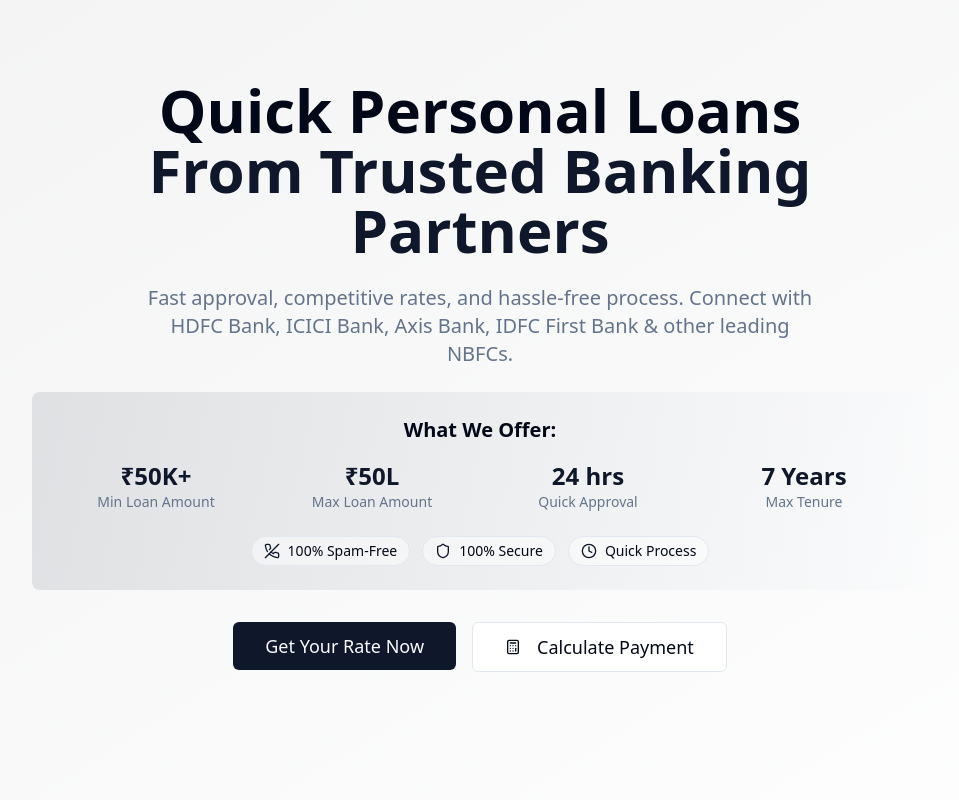
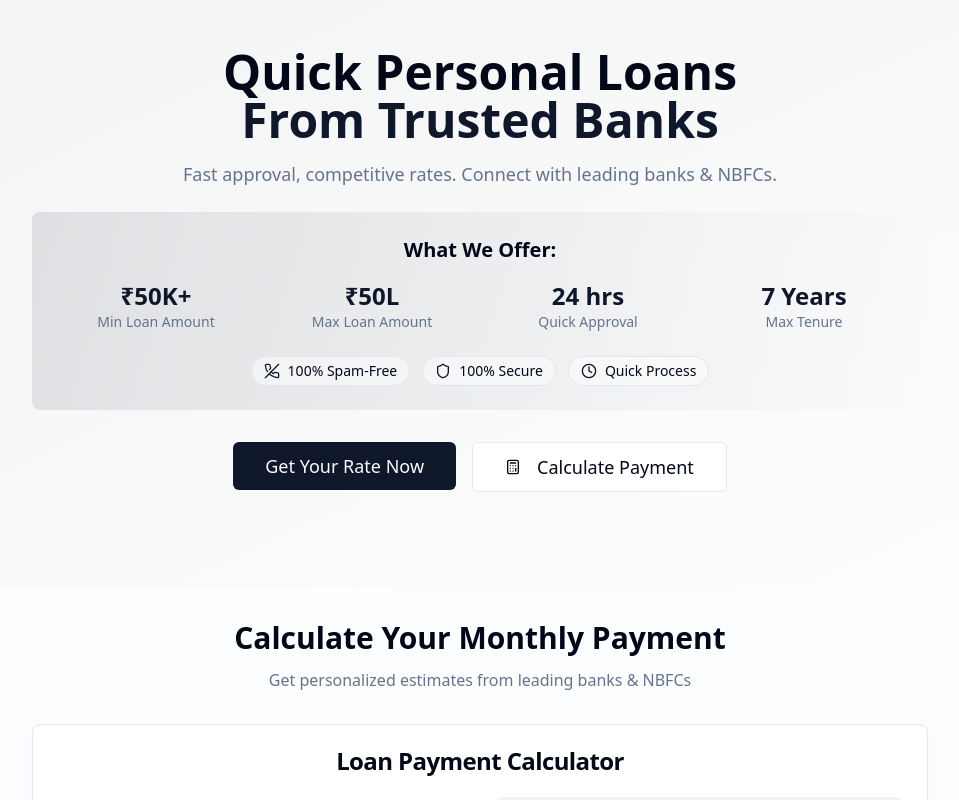
Before and after one commit to asatishpaul/simple-hi-universe-maker, a React (Vite) app: page / in a window 1280 px wide. Shown: the top 800 px of the page, without its empty margins (160-1119 px from the left). Built offline with nearby package versions, Linux system fonts and the light colour scheme.

Commit message:
Reduce section spacing and update headline
Reduced spacing between sections and updated the hero headline.

```diff
--- a/src/components/Hero.tsx
+++ b/src/components/Hero.tsx
@@ -8,17 +8,16 @@ export const Hero = () => {
   };
 
   return (
-    <section className="bg-gradient-to-br from-primary/5 to-secondary/10 py-20">
+    <section className="bg-gradient-to-br from-primary/5 to-secondary/10 py-12">
       <div className="container mx-auto px-4">
         <div className="max-w-4xl mx-auto text-center">
-          <h1 className="text-4xl md:text-6xl font-bold text-foreground mb-6">
+          <h1 className="text-3xl md:text-5xl font-bold text-foreground mb-4">
             Quick Personal Loans
-            <span className="text-primary block">From Trusted Banking Partners</span>
+            <span className="text-primary block">From Trusted Banks</span>
           </h1>
 
-          <p className="text-xl text-muted-foreground mb-6 max-w-2xl mx-auto">
-            Fast approval, competitive rates, and hassle-free process.
-            Connect with HDFC Bank, ICICI Bank, Axis Bank, IDFC First Bank & other leading NBFCs.
+          <p className="text-lg text-muted-foreground mb-6 max-w-2xl mx-auto">
+            Fast approval, competitive rates. Connect with leading banks & NBFCs.
           </p>
 
           <div className="bg-gradient-to-r from-primary/10 to-secondary/10 p-6 rounded-lg mb-8 max-w-4xl mx-auto">
--- a/src/components/LoanCalculator.tsx
+++ b/src/components/LoanCalculator.tsx
@@ -43,15 +43,15 @@ export const LoanCalculator = () => {
   };
 
   return (
-    <section id="calculator" className="py-16 bg-secondary/20">
+    <section id="calculator" className="py-8 bg-secondary/20">
       <div className="container mx-auto px-4">
         <div className="max-w-4xl mx-auto">
-          <div className="text-center mb-12">
-            <h2 className="text-3xl md:text-4xl font-bold text-foreground mb-4">
+          <div className="text-center mb-8">
+            <h2 className="text-2xl md:text-3xl font-bold text-foreground mb-3">
               Calculate Your Monthly Payment
             </h2>
-            <p className="text-lg text-muted-foreground">
-              Get personalized estimates and find the best offers from HDFC Bank, ICICI Bank, Axis Bank, IDFC First Bank & other NBFCs
+            <p className="text-muted-foreground">
+              Get personalized estimates from leading banks & NBFCs
             </p>
           </div>
 
```
